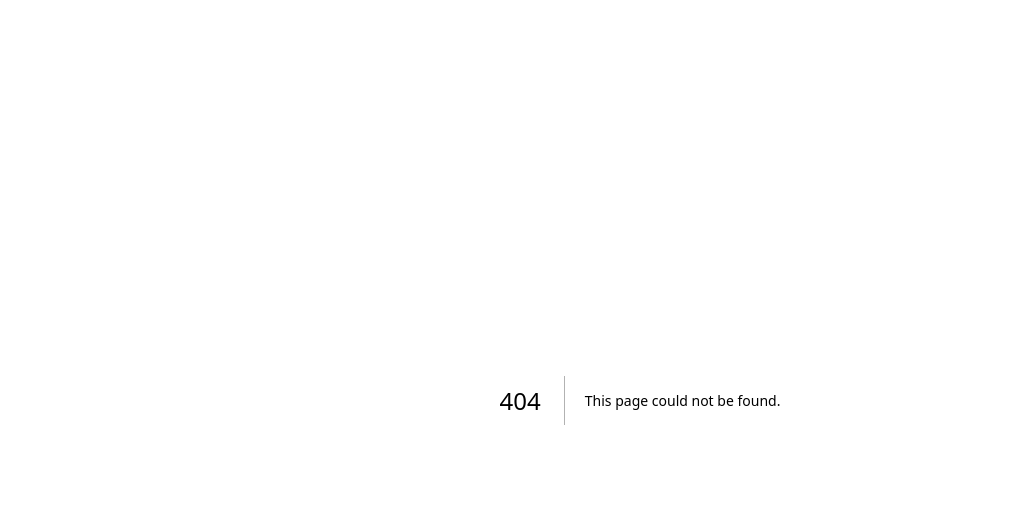
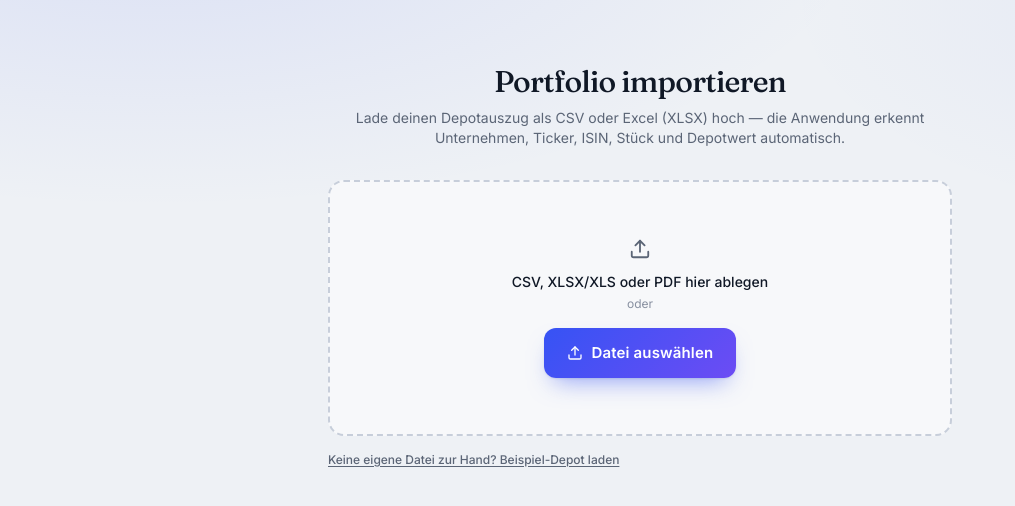
Before and after one commit to Sven1234567891/Depot-News, a Next.js app: page /import in a window 1280 px wide. Before the commit this address had no page. Shown: the top 506 px of the page, without its empty margins (0-1015 px from the left). Built offline with nearby package versions, Linux system fonts and the light colour scheme.

Commit message:
Implement portfolio import functionality
This component allows users to import their portfolio data from CSV or Excel files. It handles file uploads, parsing, and displays recognized holdings with error handling.

```diff
--- /dev/null
+++ b/app/import/page.tsx
@@ -0,0 +1,154 @@
+"use client";
+
+import { useRef, useState } from "react";
+import { Upload, FileWarning, CheckCircle2 } from "lucide-react";
+import { parseCsvText, parseXlsxBuffer, ParseResult } from "@/lib/parse";
+import { Holding } from "@/lib/types";
+
+export default function ImportPage() {
+  const [dragging, setDragging] = useState(false);
+  const [holdings, setHoldings] = useState<Holding[] | null>(null);
+  const [error, setError] = useState<string | null>(null);
+  const inputRef = useRef<HTMLInputElement>(null);
+
+  const applyResult = ({ holdings: parsed, error: err }: ParseResult) => {
+    if (err || parsed.length === 0) {
+      setError(err || "In der Datei wurden keine Positionen gefunden.");
+      setHoldings(null);
+      return;
+    }
+    setError(null);
+    setHoldings(parsed);
+  };
+
+  const handleFile = (file: File) => {
+    setError(null);
+    const name = file.name.toLowerCase();
+
+    if (name.endsWith(".csv") || file.type === "text/csv") {
+      const reader = new FileReader();
+      reader.onload = (e) => applyResult(parseCsvText(e.target!.result as string));
+      reader.onerror = () => setError("Die Datei konnte nicht gelesen werden.");
+      reader.readAsText(file);
+      return;
+    }
+
+    if (name.endsWith(".xlsx") || name.endsWith(".xls")) {
+      const reader = new FileReader();
+      reader.onload = (e) => applyResult(parseXlsxBuffer(e.target!.result as ArrayBuffer));
+      reader.onerror = () => setError("Die Excel-Datei konnte nicht gelesen werden.");
+      reader.readAsArrayBuffer(file);
+      return;
+    }
+
+    if (name.endsWith(".pdf") || file.type === "application/pdf") {
+      setError(
+        "PDF konnte nicht automatisch gelesen werden. Die PDF-Extraktion läuft in der Produktivversion serverseitig — bitte lade deinen Depotauszug für diesen Prototyp als CSV oder Excel (XLSX) hoch."
+      );
+      return;
+    }
+
+    setError("Dateityp nicht erkannt. Bitte lade eine CSV-, XLSX-, XLS- oder PDF-Datei hoch.");
+  };
+
+  const handleFiles = (files: FileList | null) => {
+    if (files && files[0]) handleFile(files[0]);
+  };
+
+  const SAMPLE_CSV = `Unternehmen,Ticker,ISIN,Stück,Depotwert
+Microsoft,MSFT,US5949181045,62,25000
+NVIDIA,NVDA,US67066G1040,148,18420
+Apple,AAPL,US0378331005,74,13800
+Novo Nordisk,NOVO-B.CO,DK0062498333,210,12000
+ASML,ASML,NL0010273215,12,9200
+LVMH,MC.PA,FR0000121014,10,7300
+Deutsche Bank,DBK.DE,DE0005140008,320,4300`;
+
+  return (
+    <main className="mx-auto max-w-2xl px-6 py-16">
+      <h1 className="font-serif text-3xl font-medium tracking-tight text-center">Portfolio importieren</h1>
+      <p className="mt-2 text-center text-sm text-[#5B6576]">
+        Lade deinen Depotauszug als CSV oder Excel (XLSX) hoch — die Anwendung erkennt Unternehmen, Ticker, ISIN,
+        Stück und Depotwert automatisch.
+      </p>
+
+      <div
+        onDragOver={(e) => {
+          e.preventDefault();
+          setDragging(true);
+        }}
+        onDragLeave={() => setDragging(false)}
+        onDrop={(e) => {
+          e.preventDefault();
+          setDragging(false);
+          handleFiles(e.dataTransfer.files);
+        }}
+        className="mt-8 flex flex-col items-center justify-center rounded-2xl border-2 border-dashed px-8 py-14 text-center transition-all"
+        style={{
+          borderColor: dragging ? "#3653F4" : "#C7CEDA",
+          background: dragging ? "rgba(54,83,244,0.06)" : "#F7F8FA",
+        }}
+      >
+        <Upload size={22} className="mb-3" style={{ color: dragging ? "#3653F4" : "#5B6576" }} />
+        <p className="text-sm font-medium">CSV, XLSX/XLS oder PDF hier ablegen</p>
+        <p className="mt-1 text-xs text-[#8890A0]">oder</p>
+        <button onClick={() => inputRef.current?.click()} className="btn-primary mt-4 text-[15px]">
+          <Upload size={16} /> Datei auswählen
+        </button>
+        <input
+          ref={inputRef}
+          type="file"
+          accept=".csv,.xlsx,.xls,.pdf"
+          className="hidden"
+          onChange={(e) => handleFiles(e.target.files)}
+        />
+      </div>
+
+      {error && (
+        <div className="mt-4 flex items-center gap-2 rounded-lg border border-[#F0C6BD] bg-[#FBEAE7] px-4 py-3 text-xs text-[#8C2F22]">
+          <FileWarning size={14} /> {error}
+        </div>
+      )}
+
+      <button
+        onClick={() => applyResult(parseCsvText(SAMPLE_CSV))}
+        className="mt-4 block text-xs font-medium text-[#5B6576] underline underline-offset-2 hover:text-[#101826]"
+      >
+        Keine eigene Datei zur Hand? Beispiel-Depot laden
+      </button>
+
+      {holdings && (
+        <>
+          <h2 className="mt-10 font-serif text-xl font-medium">Erkannte Positionen</h2>
+          <div className="mt-3 overflow-hidden rounded-xl border border-[#DDE2E9] bg-white">
+            <table className="w-full text-left text-sm">
+              <thead>
+                <tr className="border-b border-[#DDE2E9] bg-[#F7F8FA] text-xs uppercase tracking-wide text-[#8890A0]">
+                  <th className="px-4 py-3 font-medium">Unternehmen</th>
+                  <th className="px-4 py-3 font-medium">Ticker</th>
+                  <th className="px-4 py-3 font-medium text-right">Depotwert</th>
+                  <th className="px-4 py-3 font-medium text-right">Gewicht</th>
+                </tr>
+              </thead>
+              <tbody>
+                {holdings.map((h) => (
+                  <tr key={h.id} className="border-b border-[#EEF0F3] last:border-0">
+                    <td className="px-4 py-3 font-medium">{h.name}</td>
+                    <td className="px-4 py-3 font-mono text-[#5B6576]">{h.ticker}</td>
+                    <td className="px-4 py-3 text-right font-mono">
+                      {h.value ? h.value.toLocaleString("de-DE") + " €" : "—"}
+                    </td>
+                    <td className="px-4 py-3 text-right font-mono">{h.weight}%</td>
+                  </tr>
+                ))}
+              </tbody>
+            </table>
+          </div>
+          <div className="mt-3 flex items-center gap-2 text-xs text-[#8890A0]">
+            <CheckCircle2 size={14} /> {holdings.length} von {holdings.length} Positionen erfolgreich erkannt.
+          </div>
+        </>
+      )}
+    </main>
+  );
+}
```
